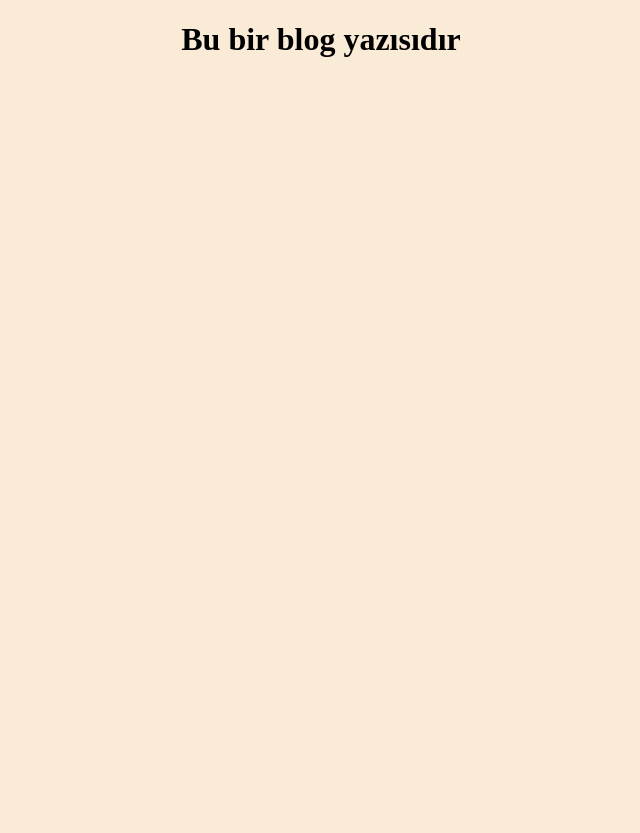
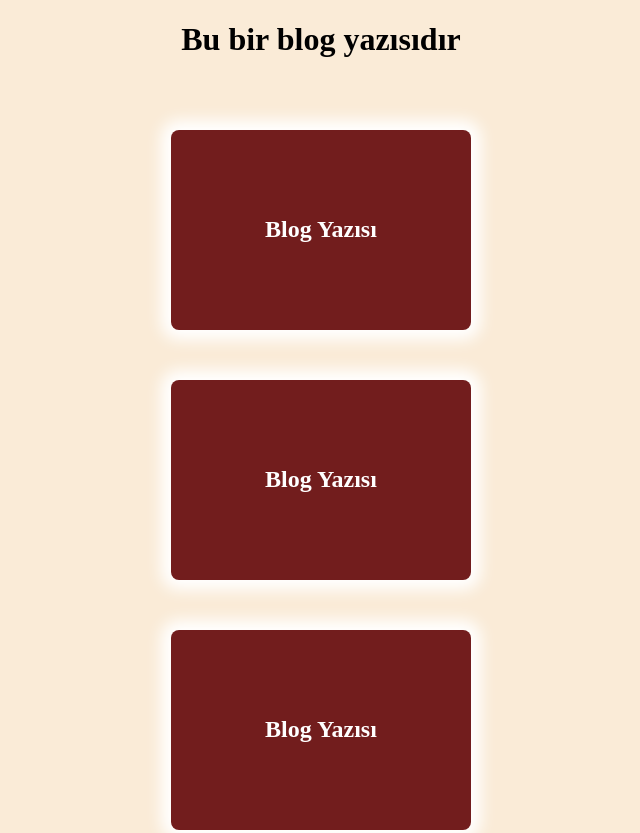
Before and after one commit to furkanturkerr/14-projects-in-14-days, a plain HTML site: page Project-6/index.html in a window 1280 px wide. Shown: the top 833 px of the page, without its empty margins (319-959 px from the left). Drawn offline with Linux system fonts and the light colour scheme.

Commit message:
Project-6 Jss

```diff
--- a/Project-6/app.js
+++ b/Project-6/app.js
@@ -0,0 +1,20 @@
+const boxes = document.querySelectorAll(".box");
+
+window.addEventListener("scroll", checkBoxes);
+
+checkBoxes();
+
+function checkBoxes(){
+    const triggerbotom = (window.innerHeight / 6) * 5
+    // console.log(window.innerHeight / 6) * 4
+
+    boxes.forEach(box =>{
+        const boxTop = box.getBoundingClientRect().top;
+
+        if(boxTop < triggerbotom){
+            box.classList.add("show");
+        }else{
+            box.classList.remove("show")
+        }
+    })
+}
--- a/Project-6/style.css
+++ b/Project-6/style.css
@@ -24,7 +24,7 @@ body {
     color: white;
     box-shadow: 0cqi 0px 15px 10px rgb(255, 255, 255);
     transform: translateX(400%);
-    transition: transform 0, 5s ease;
+    transition: transform 2s ease;
 }
 
 .box:nth-last-of-type(even) {
@@ -32,5 +32,5 @@ body {
 }
 
 .box.show{
-    transform: translatex(0);
+    transform: translateX(0);
 }
```
